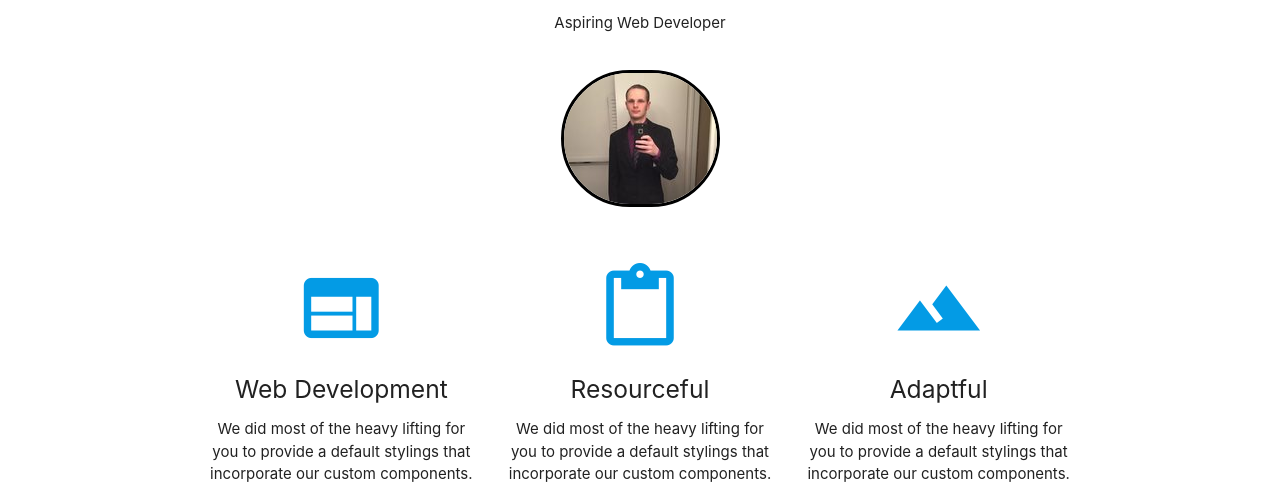
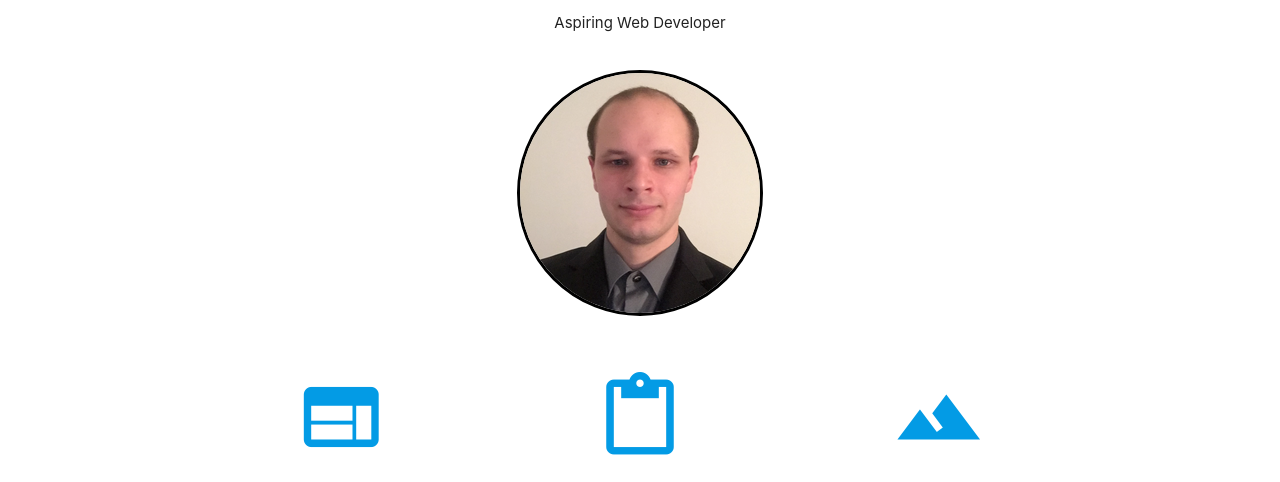
Before and after one commit to eweiss17/eweiss17.github.io, a website: page index.html in a window 1280 px wide. Shown: the part 293-775 px from the top of the page. Drawn offline with nearby package versions, Linux system fonts and the light colour scheme.

```diff
--- a/index.html
+++ b/index.html
@@ -45,7 +45,7 @@
             </div>
             <div class="row">
                 <div class="center">
-                    <img src="images/MIRROR_PIC.jpg" class="profile-pic center">
+                    <img src="images/SEMI_PROF_2.png" class="profile-pic center">
                 </div>
             </div>
         </div>
```
Also changed, not shown: images/MIRROR_PIC.jpg (deleted), images/SEMI_PROF.png (added), images/SEMI_PROF_2.png (added), images/SEMI_PROF_3.png (added), 1 other file.
